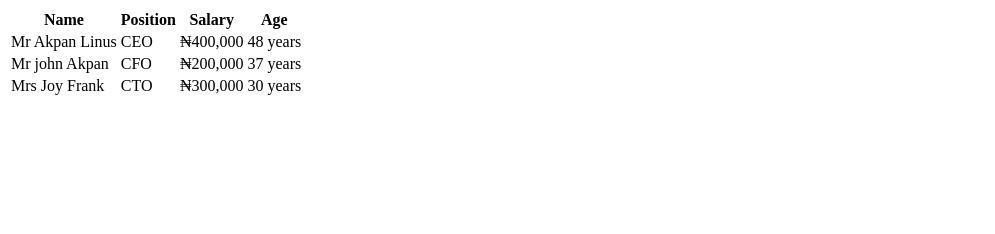
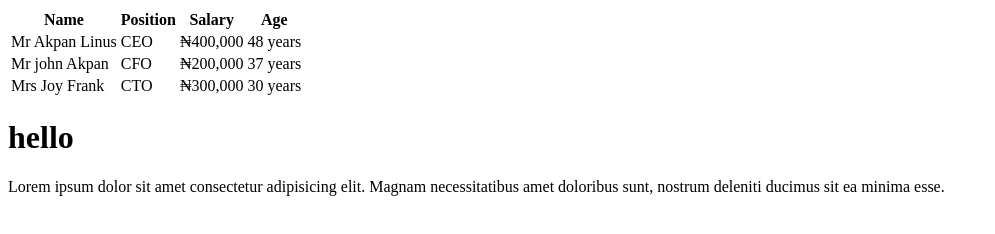
Before and after one commit to PAVINCO/fhenix-group, a plain HTML site: page index.html in a window 1280 px wide. Shown: the whole page, without its empty margins (0-995 px from the left). Drawn offline with Linux system fonts and the light colour scheme.

Commit message:
first commit

```diff
--- a/index.html
+++ b/index.html
@@ -64,5 +64,10 @@
    </table>
 
 
+   <div>
+    <h1>hello</h1>
+    <p>Lorem ipsum dolor sit amet consectetur adipisicing elit. Magnam necessitatibus amet doloribus sunt, nostrum deleniti ducimus sit ea minima esse.</p>
+   </div>
+
 </body>
 </html>
```
